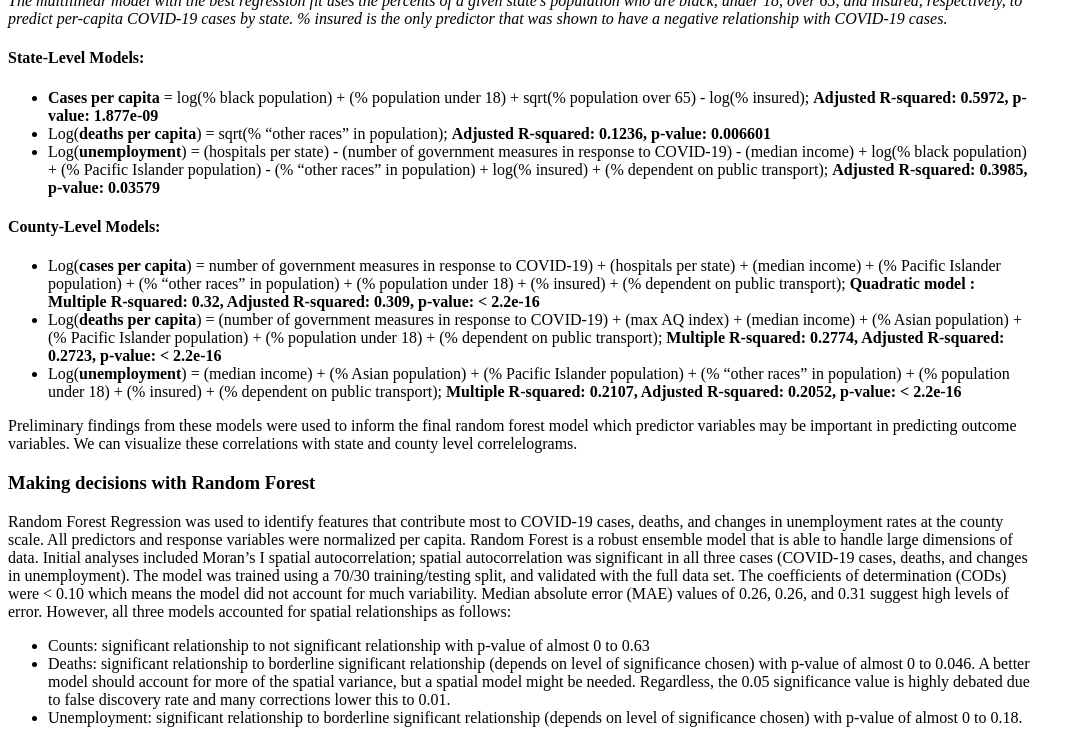
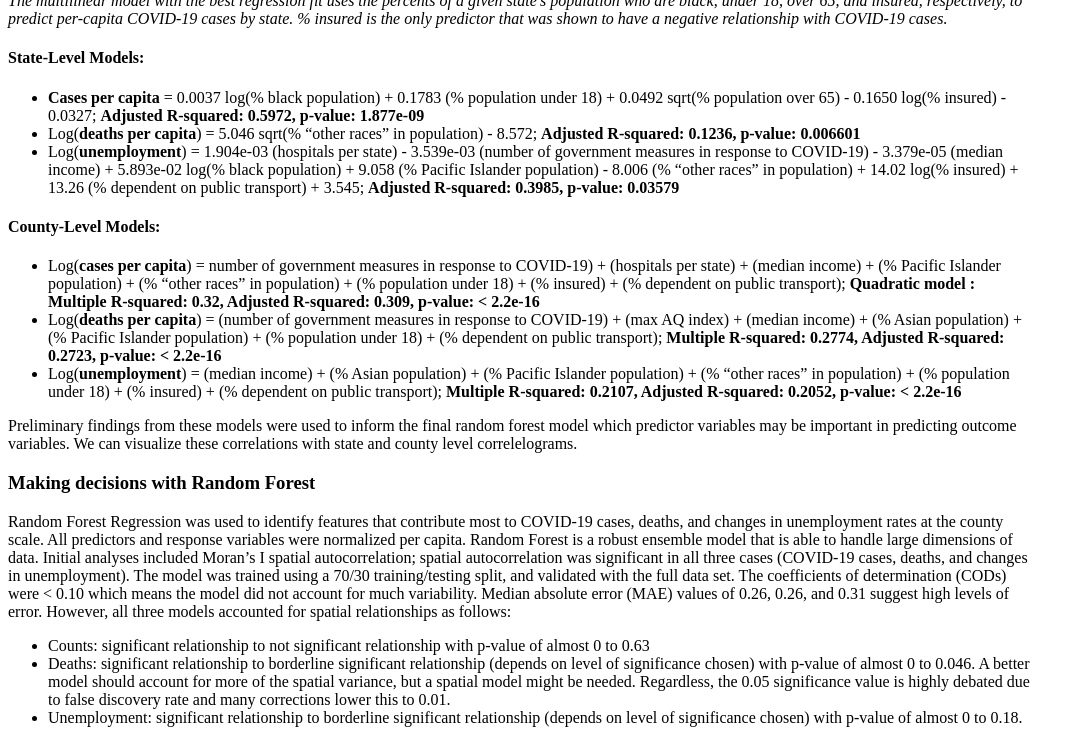
Before and after one commit to osiau/GIS713DataChallenge, a Jekyll site: the page built from Model.md, in a window 1280 px wide and 900 px high, scrolled down 914 px, cut to the strip 171-900 px from the top of the window. Shown: the whole strip, without its empty margins (0-1086 px from the left). Built offline with Jekyll 4.4.1, drawn with Linux system fonts in a browser that asks for light colours; our own code applies the rules of GitHub Pages for plain Markdown files; a script that is not in the unit is left out; comment, search, counter and statistics services are not loaded.

Commit message:
added coeffs

```diff
--- a/Model.md
+++ b/Model.md
@@ -17,9 +17,9 @@
 *The multilinear model with the best regression fit uses the percents of a given state's population who are black, under 18, over 65, and insured, respectively, to predict per-capita COVID-19 cases by state. % insured is the only predictor that was shown to have a negative relationship with COVID-19 cases.*
 
 #### State-Level Models:
-* **Cases per capita** = log(% black population) + (% population under 18) + sqrt(% population over 65) - log(% insured); **Adjusted R-squared: 0.5972, p-value: 1.877e-09**
-* Log(**deaths per capita**) = sqrt(% “other races” in population); **Adjusted R-squared: 0.1236, p-value: 0.006601**
-* Log(**unemployment**) = (hospitals per state) - (number of government measures in response to COVID-19) - (median income) + log(% black population) + (% Pacific Islander population) - (% “other races” in population) + log(% insured) + (% dependent on public transport); **Adjusted R-squared: 0.3985, p-value: 0.03579**
+* **Cases per capita** = 0.0037 log(% black population) + 0.1783 (% population under 18) + 0.0492 sqrt(% population over 65) - 0.1650 log(% insured) - 0.0327; **Adjusted R-squared: 0.5972, p-value: 1.877e-09**
+* Log(**deaths per capita**) = 5.046 sqrt(% “other races” in population) - 8.572; **Adjusted R-squared: 0.1236, p-value: 0.006601**
+* Log(**unemployment**) = 1.904e-03 (hospitals per state) - 3.539e-03 (number of government measures in response to COVID-19) - 3.379e-05 (median income) + 5.893e-02 log(% black population) + 9.058 (% Pacific Islander population) - 8.006 (% “other races” in population) + 14.02 log(% insured) + 13.26 (% dependent on public transport) + 3.545; **Adjusted R-squared: 0.3985, p-value: 0.03579**
 
 #### County-Level Models:
 * Log(**cases per capita**) = number of government measures in response to COVID-19) + (hospitals per state) + (median income) +  (% Pacific Islander population) + (% “other races” in population) +  (% population under 18) + (% insured) + (% dependent on public transport); **Quadratic model : Multiple R-squared:   0.32,	Adjusted R-squared:  0.309, p-value: < 2.2e-16**
```
